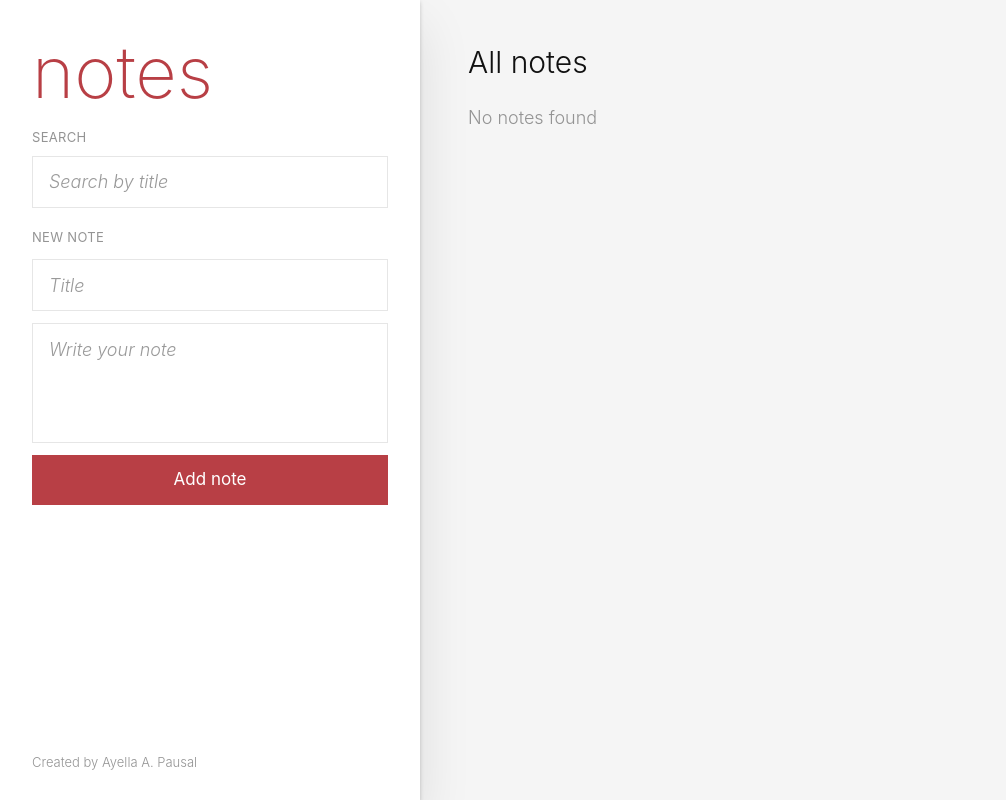
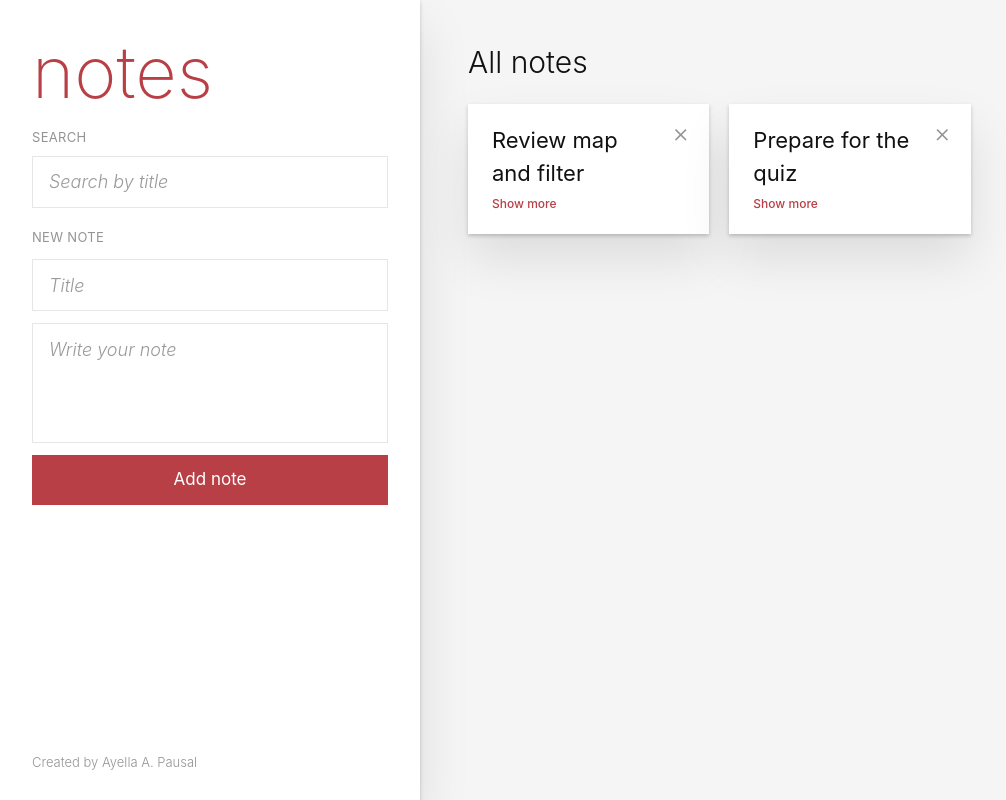
Before and after one commit to ayella-p/csit340g7-notes, a React (Vite) app: page / in a window 1280 px wide. Shown: the whole page, without its empty margins (0-1006 px from the left). Built offline with nearby package versions, Linux system fonts and the light colour scheme.

Commit message:
feat: add show more to note cards

```diff
--- a/src/components/NoteCard.jsx
+++ b/src/components/NoteCard.jsx
@@ -1,15 +1,21 @@
+
+import { useState } from "react";
 function NoteCard({ title, body }) {
+    const [expand, setExpanded] = useState(false);
   return (
     <div>
       <h3 className="pr-8 text-[22px] font-normal wrap-break-words">{title}</h3>
+        {expand && (
       <p className="mt-3 text-[17px] wrap-break-words whitespace-pre-wrap text-[#4d4d4d]">
         {body}
       </p>
+        )}
       <button
         type="button"
-        className="mt-3 cursor-pointer text-[15px] font-normal text-[#b83f45] underline"
+        onClick={() => setExpanded(!expand)}
+        className="mt-auto cursor-pointer text-xs font-medium text-[#b83f45] hover:underline"
       >
-        Show more
+        {expand ? "Show less" : "Show more"}
       </button>
     </div>
   )
--- a/src/components/Notes.jsx
+++ b/src/components/Notes.jsx
@@ -2,7 +2,18 @@ import NoteCard from "./NoteCard.jsx";
 import { useState } from "react";
 
 function Notes() {
-  const [notes, setNotes] = useState([]);
+  const [notes, setNotes] = useState([
+    {
+      id: 1,
+      title: "Review map and filter",
+      body: "Redo the TodoMVC steps without looking at the guide."
+    },
+    {
+      id: 2,
+      title: "Prepare for the quiz",
+      body: "Practice writing one handler for many inputs."
+    }
+  ]);
   const [search, setSearch] = useState("");
   const [newNote, setNewNote] = useState({
     title: "",
```
